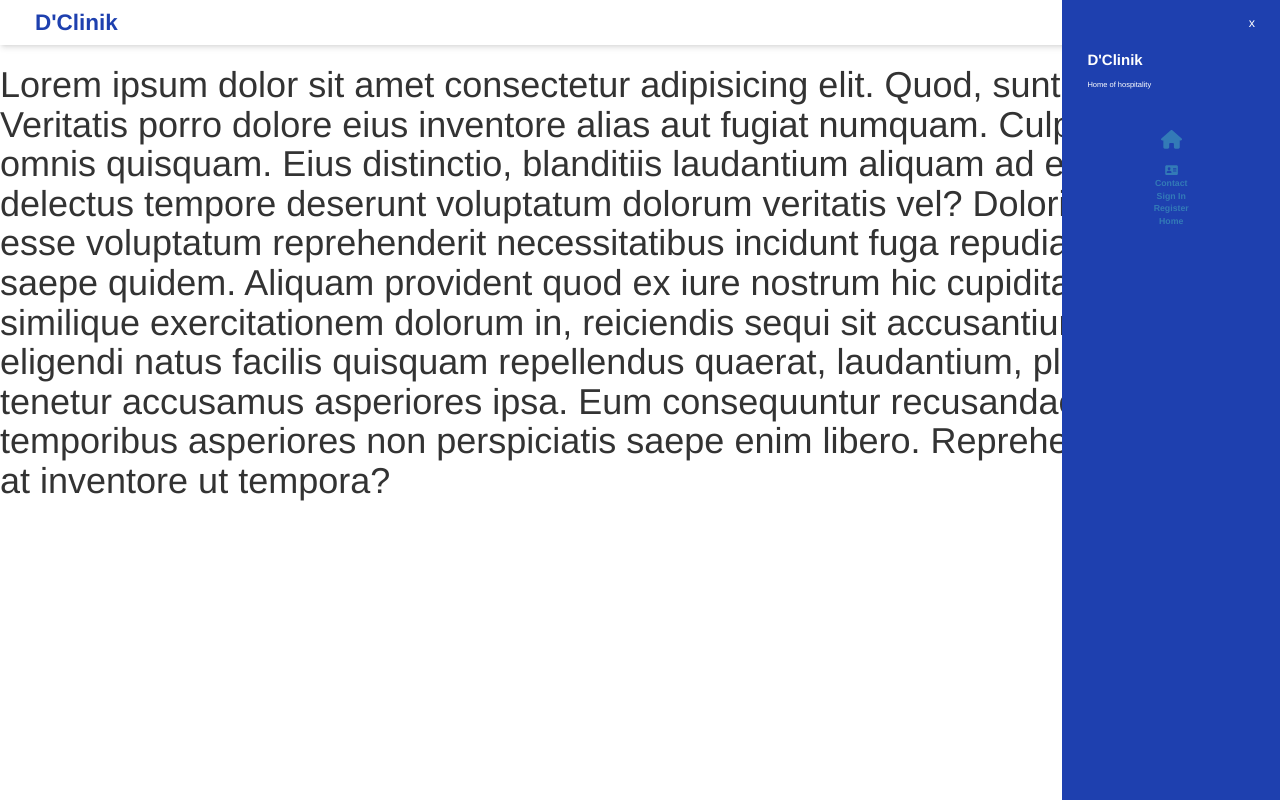
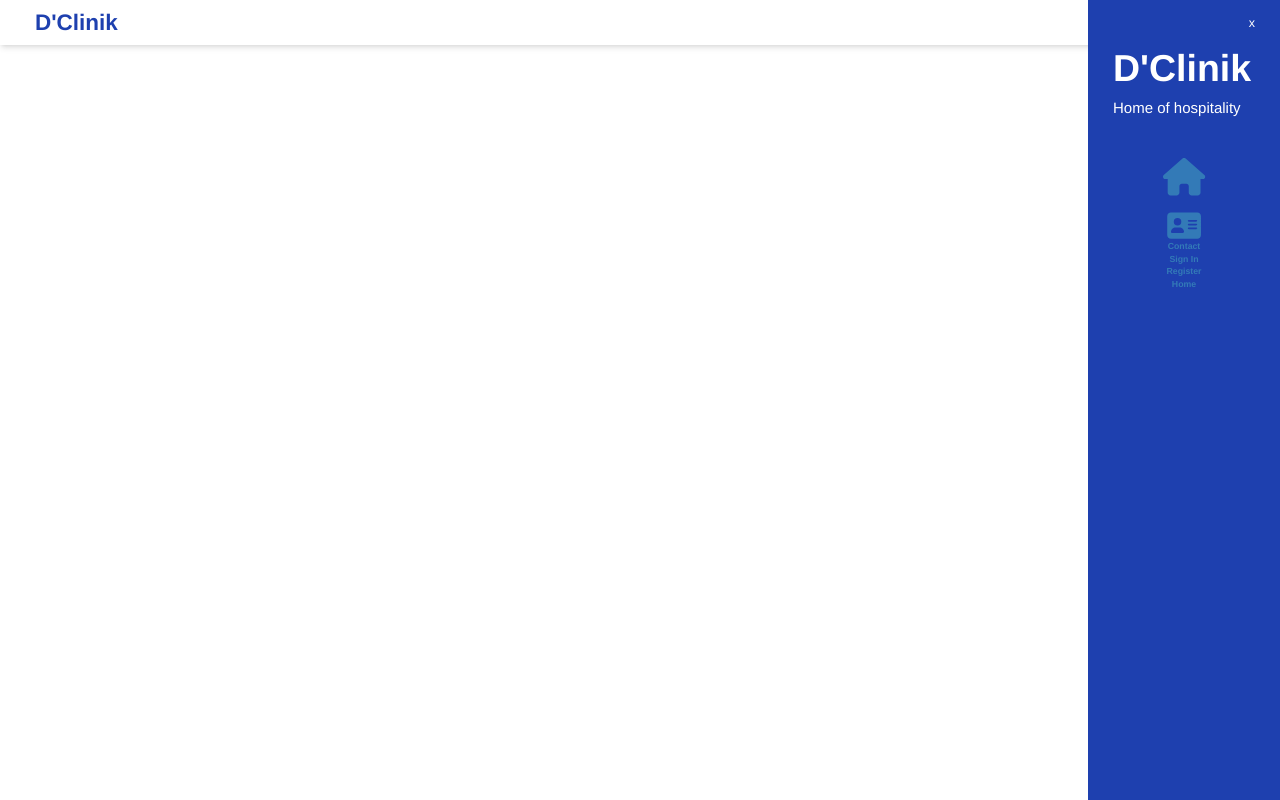
Before and after one commit to iamclement1/D-Clinik, a React (Vite) app: page /dashboard in a window 1280 px wide. Built offline with nearby package versions, Linux system fonts and the light colour scheme.

Commit message:
adjusted sidebar

```diff
--- a/src/Components/Navbar/Navbar.jsx
+++ b/src/Components/Navbar/Navbar.jsx
@@ -9,7 +9,7 @@ function Navbar() {
             <div className="">
                 <NavLink
                 to="/"
-                className={`font-bold text-4xl md:pl-10 pl-0 text-blue-800`}
+                className={`relative font-bold text-4xl md:pl-10 pl-0 text-blue-800`}
                 >
                     D'Clinik
                 </NavLink>
--- a/src/Components/Sidebar/DoctorSideBar.jsx
+++ b/src/Components/Sidebar/DoctorSideBar.jsx
@@ -29,20 +29,20 @@ function DoctorSideBar() {
             </svg>
         )}
 
-        <div className={`top-0 right-0 md:w-[17vw] w-[] bg-blue-800
+        <div className={`top-0 right-0 md:w-[15vw] w-[] bg-blue-800
         text-white fixed h-full z-40 md:p-10 p-3 ease-in-out duration-300
         ${ !isOpen ? 'translate-x-0' : 'translate-x-full'}`}>
-            <h2 className='mt-10 md:text-2xl text-sm font-bold text-white'>
+            <h2 className='mt-10 md:text-6xl text-3xl font-bold text-white'>
                 D'Clinik
             </h2>
-            <p className='text-xs'>Home of hospitality</p>
+            <p className='md:text-2xl text-xl'>Home of hospitality</p>
             <ul className='flex flex-col pt-12 text-sm text-center'>
                 <NavLink to='/' className='font-bold pb-3'>
-                    <FontAwesomeIcon icon={faHouse} className="text-3xl" />
+                    <FontAwesomeIcon icon={faHouse} className="text-6xl" />
                 </NavLink>
 
                 <NavLink to='/' className='font-bold'>
-                    <FontAwesomeIcon icon={faAddressCard} className='text-3xl pt-3' />
+                    <FontAwesomeIcon icon={faAddressCard} className='text-6xl pt-3' />
                 </NavLink>
                 <NavLink to='/' className='font-bold'>Contact</NavLink>
                 <NavLink to='/' className='font-bold'>Sign In</NavLink>
--- a/src/Pages/Doctor/Dashboard.jsx
+++ b/src/Pages/Doctor/Dashboard.jsx
@@ -1,15 +1,14 @@
 import React from 'react'
 import Navbar from '../../Components/Navbar/Navbar'
 import DoctorSideBar from '../../Components/Sidebar/DoctorSideBar'
+import DashboardContent from './DashboardContent'
 
 function Dashboard() {
     return (
     <div>
         <Navbar />
         <DoctorSideBar />
-        <h1>
-            <p>Lorem ipsum dolor sit amet consectetur adipisicing elit. Quod, sunt recusandae? Veritatis porro dolore eius inventore alias aut fugiat numquam. Culpa dicta vitae omnis quisquam. Eius distinctio, blanditiis laudantium aliquam ad eveniet delectus tempore deserunt voluptatum dolorum veritatis vel? Doloribus enim esse voluptatum reprehenderit necessitatibus incidunt fuga repudiandae quasi saepe quidem. Aliquam provident quod ex iure nostrum hic cupiditate! Illum velit similique exercitationem dolorum in, reiciendis sequi sit accusantium delectus eligendi natus facilis quisquam repellendus quaerat, laudantium, placeat fuga tenetur accusamus asperiores ipsa. Eum consequuntur recusandae, fugit temporibus asperiores non perspiciatis saepe enim libero. Reprehenderit officia at inventore ut tempora?</p>
-        </h1>
+        <DashboardContent />
     </div>
 )
 }
--- /dev/null
+++ b/src/Pages/Doctor/DashboardContent.jsx
@@ -0,0 +1,17 @@
+
+
+function DashboardContent() {
+  return (
+    <div>
+        <div className="container">
+            <div className="row">
+                <div className="col-md-3">
+                    <p></p>
+                </div>
+            </div>
+        </div>
+    </div>
+  )
+}
+
+export default DashboardContent
```
